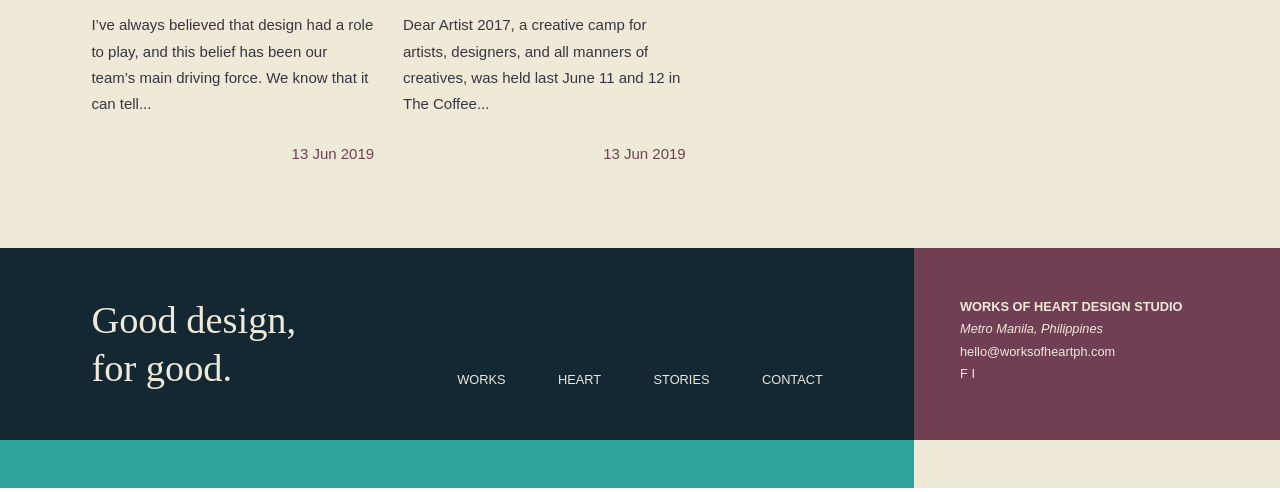
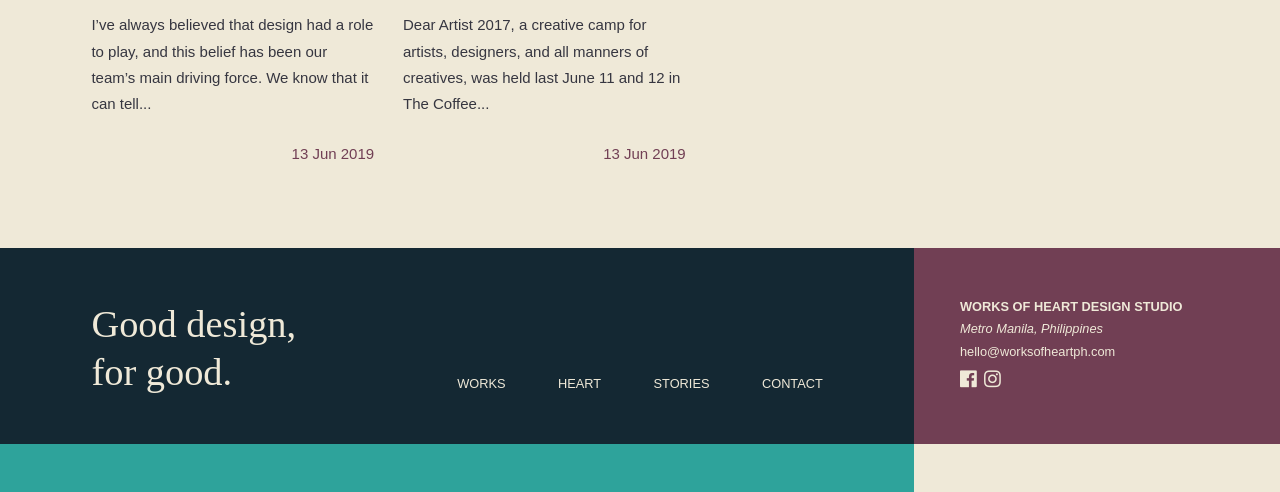
Before and after one commit to worksofheartph/worksofheartph.github.io, a Jekyll site: the page built from index.html, in a window 1280 px wide, cut to the strip 3065-3557 px from the top of the page. Built offline with Jekyll 4.4.1, drawn with Linux system fonts in a browser that asks for light colours; nearby versions of some CDN libraries; some web fonts are replaced.

Commit message:
Add footer links hover + socmed links

```diff
--- a/_includes/footer.html
+++ b/_includes/footer.html
@@ -16,8 +16,8 @@
       <address>Metro Manila, Philippines</address>
       <div class="email">hello@worksofheartph.com</div>
       <div class="social">
-        <a href="#">F</a>
-        <a href="#">I</a>
+        <a href="https://www.facebook.com/worksofheartph/" target="_blank"><i class="fab fa-facebook"></i></a>&nbsp;
+        <a href="https://www.instagram.com/worksofhe.art/" target="_blank"><i class="fab fa-instagram"></i></a>
       </div>
     </div>
   </div>
--- a/_layouts/default.html
+++ b/_layouts/default.html
@@ -6,6 +6,7 @@
   <link rel="stylesheet" href="/assets/css/sanitize.min.css">
   <link rel="stylesheet" href="/assets/css/styles.css">
   <link href="assets/css/zoom.css" rel="stylesheet">
+  <link rel="stylesheet" href="https://use.fontawesome.com/releases/v5.4.1/css/all.css" integrity="sha384-5sAR7xN1Nv6T6+dT2mhtzEpVJvfS3NScPQTrOxhwjIuvcA67KV2R5Jz6kr4abQsz" crossorigin="anonymous">
 </head>
 <body>
   {{ content }}
--- a/assets/css/styles.css
+++ b/assets/css/styles.css
@@ -107,6 +107,13 @@ footer > div > div { flex: 1; }
   justify-content: space-between;
   text-transform: uppercase;
   font-size: var(--h5);
+  transition: 0.05s ease-in-out;
+  border-bottom: 1px solid transparent;
+}
+
+.footer-tagline-content > nav > a:hover {
+  border-bottom: 1px solid;
+  transition: 0.05s ease-in-out;
 }
 
 .footer-contact {
@@ -129,6 +136,10 @@ footer > div > div { flex: 1; }
 
 .footer-contact-content > address {
   text-decoration: none;
+}
+
+.social a {
+  font-size: 1.5em;
 }
 
 /* START OF HOME */
```
